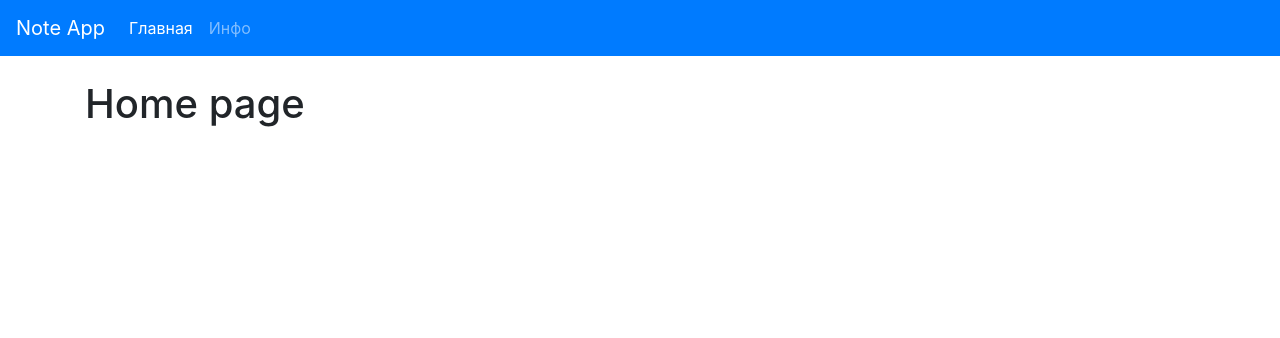
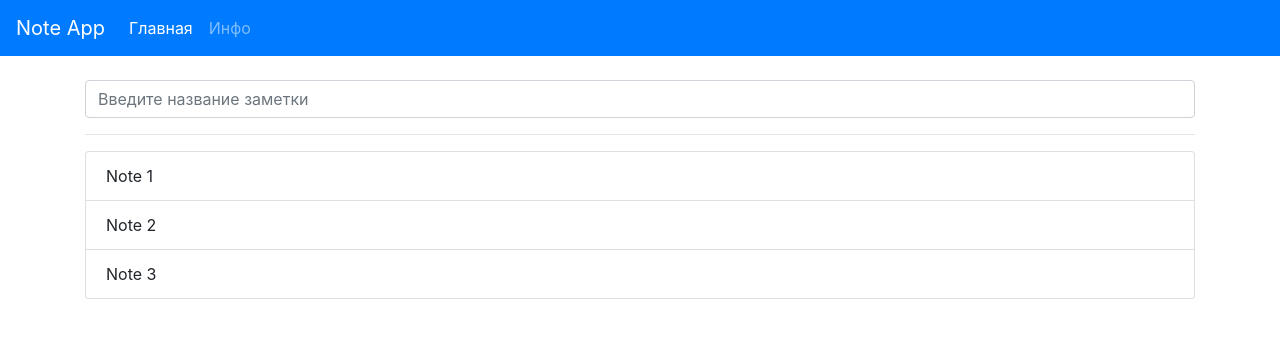
Before and after one commit to SergSmith64/react-firebase-hooks, a React (Create React App) app in the folder todos/: page / in a window 1280 px wide. Shown: the top 338 px of the page. Built offline with nearby package versions, Linux system fonts and the light colour scheme.

Commit message:
6: create Notes.js and a list of 3 items

```diff
--- /dev/null
+++ b/todos/src/components/Form.js
@@ -0,0 +1,15 @@
+import React from 'react';
+
+export const Form = () => {
+    return (
+        <form>
+            <div className="form-group">
+                <input
+                    type="text"
+                    className="form-control"
+                    placeholder="Введите название заметки"
+                />
+            </div>
+        </form>
+    )
+}
--- /dev/null
+++ b/todos/src/components/Notes.js
@@ -0,0 +1,15 @@
+import React from 'react';
+
+export const Notes = ({notes}) => {
+    return (
+        <ul className="list-group">
+            {/* __ проходим по всем элементам __ */}
+            {notes.map(note => (
+                <li
+                    className="list-group-item"
+                    key={note.id}
+                >{note.title}</li>
+            ))}
+        </ul>
+    )
+}
--- a/todos/src/pages/Home.js
+++ b/todos/src/pages/Home.js
@@ -1,9 +1,16 @@
-import React, {Fragment} from 'react';
+import React, { Fragment } from 'react';
+import {Form} from '../components/Form';
+import { Notes } from '../components/Notes';
 
 export const Home = () => {
+	const notes = new Array( 3 )
+		.fill('')
+		.map( (_, i) => ({id: i, title: `Note ${i + 1}`}) )
 	return (
 		<Fragment>
-			<h1>Home page</h1>
+			<Form />
+			<hr/>
+			<Notes notes={notes}/>
 		</Fragment>
 	)
 }
```
Also changed, not shown: 1 other file (tests, documents, lock files or other folders).
